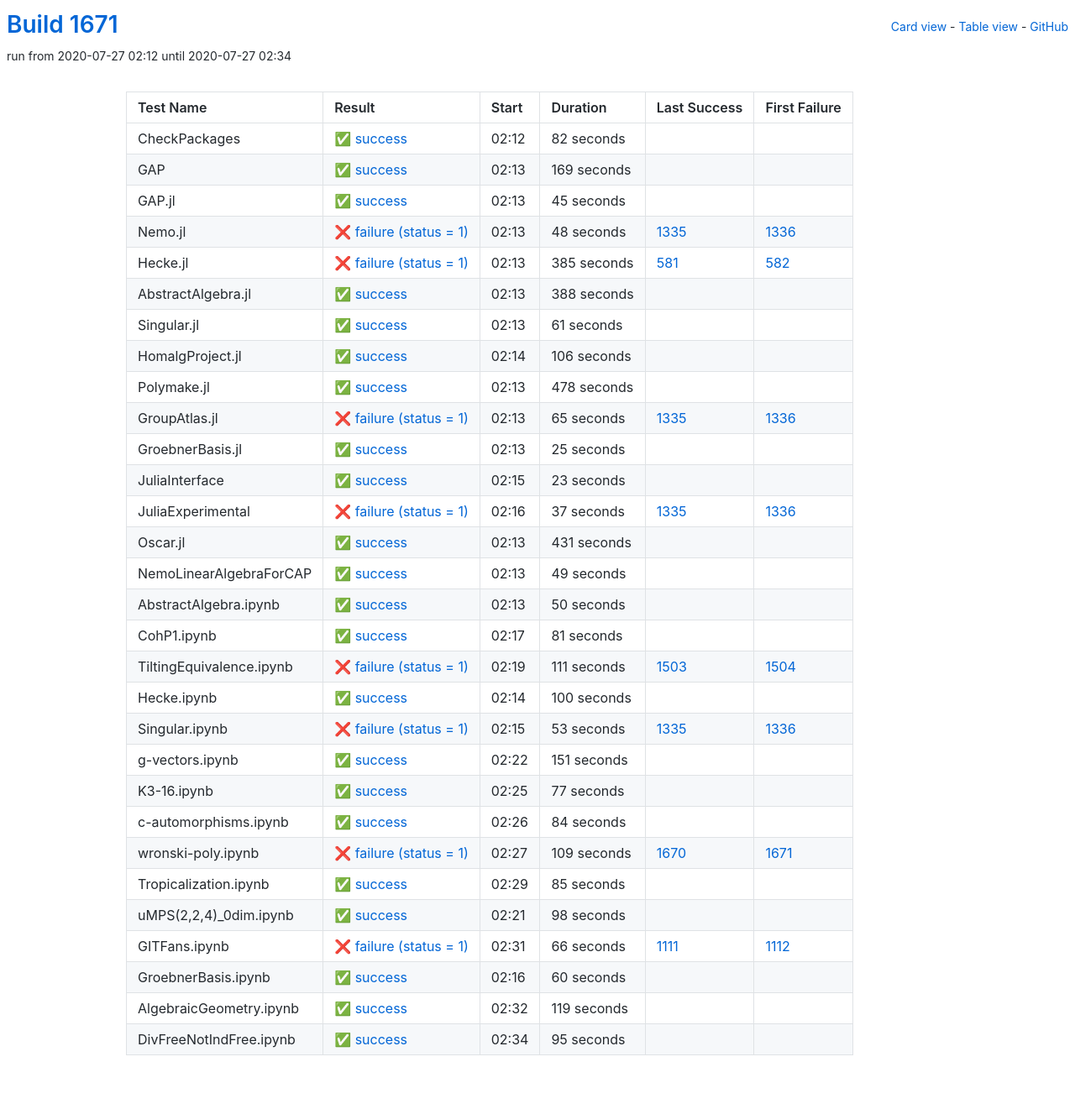
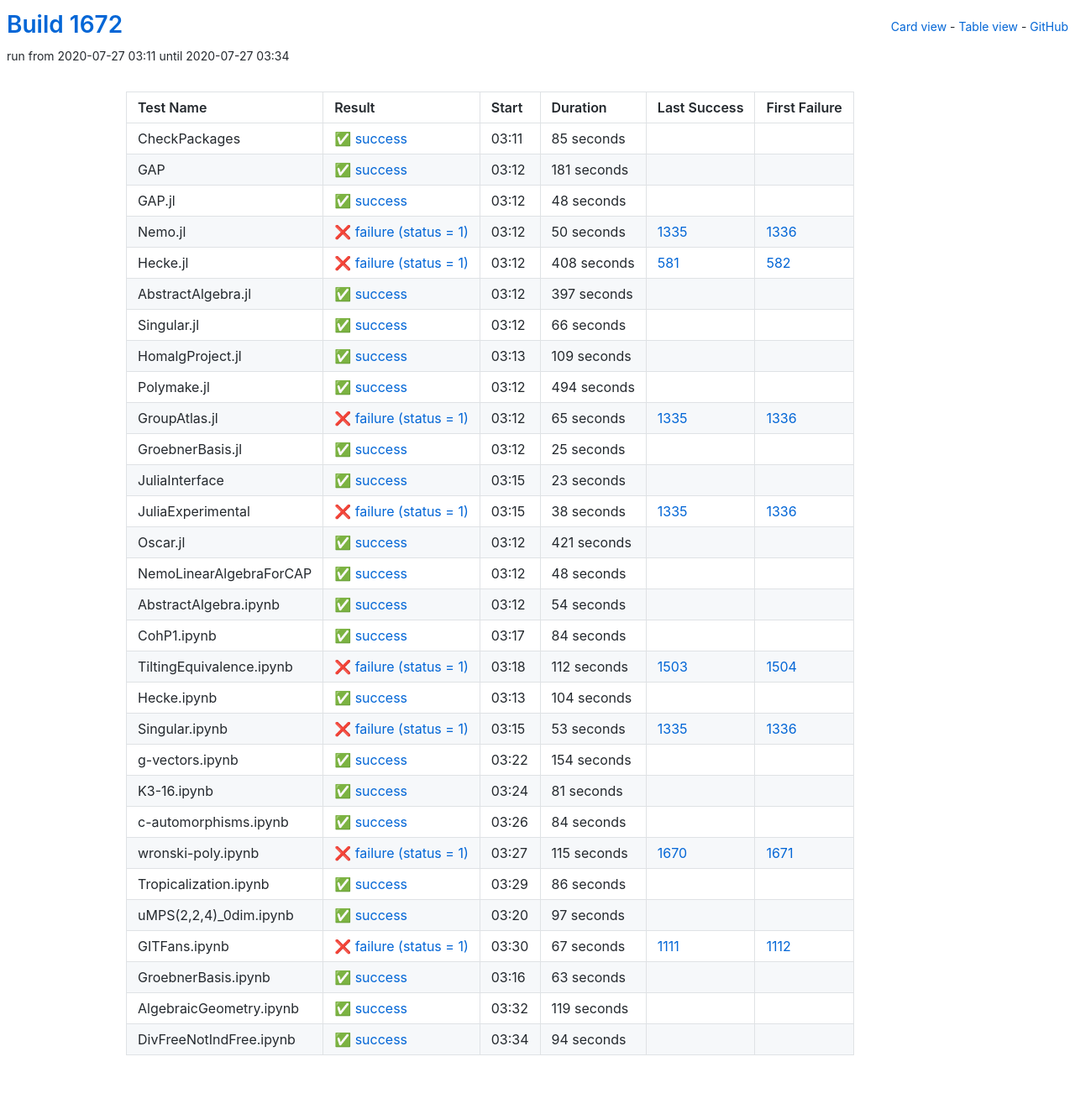
Before and after one commit to oscar-system/oscar-ci-status-1.4, a Jekyll site: the page built from table.html, in a window 1280 px wide. Shown: the whole page at 84% size. Built offline with Jekyll 4.4.1, drawn with Linux system fonts in a browser that asks for light colours.

Commit message:
Build #1672

```diff
--- a/_data/ci.yml
+++ b/_data/ci.yml
@@ -1,6 +1,6 @@
 ---
-build: 1671
-build_url: https://oscarci.mathematik.uni-kl.de/job/oscar-julia-1.4/1671/
+build: 1672
+build_url: https://oscarci.mathematik.uni-kl.de/job/oscar-julia-1.4/1672/
 job: oscar-julia-1.4
 organization: oscar-system
 repo: oscar-ci-status-1.4
@@ -8,116 +8,116 @@ repourl: https://github.com/oscar-system/oscar-ci-status-1.4
 tests:
 - name: CheckPackages
   id: checkpackages
-  log: https://oscarci.mathematik.uni-kl.de/job/oscar-julia-1.4/1671/artifact/logs/build-1671/CheckPackages.log
-  start: 2020-07-27 02:12
+  log: https://oscarci.mathematik.uni-kl.de/job/oscar-julia-1.4/1672/artifact/logs/build-1672/CheckPackages.log
+  start: 2020-07-27 03:11
   success: true
   exitcode: 0
   status: success
-  duration: 82
+  duration: 85
   last_success: false
   last_success_url:
   first_failure: false
   first_failure_url:
 - name: GAP
   id: gap
-  log: https://oscarci.mathematik.uni-kl.de/job/oscar-julia-1.4/1671/artifact/logs/build-1671/GAP.log
-  start: 2020-07-27 02:13
+  log: https://oscarci.mathematik.uni-kl.de/job/oscar-julia-1.4/1672/artifact/logs/build-1672/GAP.log
+  start: 2020-07-27 03:12
   success: true
   exitcode: 0
   status: success
-  duration: 169
+  duration: 181
   last_success: false
   last_success_url:
   first_failure: false
   first_failure_url:
 - name: GAP.jl
   id: gap-jl
-  log: https://oscarci.mathematik.uni-kl.de/job/oscar-julia-1.4/1671/artifact/logs/build-1671/GAP.jl.log
-  start: 2020-07-27 02:13
+  log: https://oscarci.mathematik.uni-kl.de/job/oscar-julia-1.4/1672/artifact/logs/build-1672/GAP.jl.log
+  start: 2020-07-27 03:12
   success: true
   exitcode: 0
   status: success
-  duration: 45
+  duration: 48
   last_success: false
   last_success_url:
   first_failure: false
   first_failure_url:
 - name: Nemo.jl
   id: nemo-jl
-  log: https://oscarci.mathematik.uni-kl.de/job/oscar-julia-1.4/1671/artifact/logs/build-1671/Nemo.jl.log
-  start: 2020-07-27 02:13
+  log: https://oscarci.mathematik.uni-kl.de/job/oscar-julia-1.4/1672/artifact/logs/build-1672/Nemo.jl.log
+  start: 2020-07-27 03:12
   success: false
   exitcode: 1
   status: failure
-  duration: 48
+  duration: 50
   last_success: 1335
   last_success_url: https://oscarci.mathematik.uni-kl.de/job/oscar-julia-1.4/1335/
   first_failure: 1336
   first_failure_url: https://oscarci.mathematik.uni-kl.de/job/oscar-julia-1.4/1336/
 - name: Hecke.jl
   id: hecke-jl
-  log: https://oscarci.mathematik.uni-kl.de/job/oscar-julia-1.4/1671/artifact/logs/build-1671/Hecke.jl.log
-  start: 2020-07-27 02:13
+  log: https://oscarci.mathematik.uni-kl.de/job/oscar-julia-1.4/1672/artifact/logs/build-1672/Hecke.jl.log
+  start: 2020-07-27 03:12
   success: false
   exitcode: 1
   status: failure
-  duration: 385
+  duration: 408
   last_success: 581
   last_success_url: https://oscarci.mathematik.uni-kl.de/job/oscar-julia-1.4/581/
   first_failure: 582
   first_failure_url: https://oscarci.mathematik.uni-kl.de/job/oscar-julia-1.4/582/
 - name: AbstractAlgebra.jl
   id: abstractalgebra-jl
-  log: https://oscarci.mathematik.uni-kl.de/job/oscar-julia-1.4/1671/artifact/logs/build-1671/AbstractAlgebra.jl.log
-  start: 2020-07-27 02:13
+  log: https://oscarci.mathematik.uni-kl.de/job/oscar-julia-1.4/1672/artifact/logs/build-1672/AbstractAlgebra.jl.log
+  start: 2020-07-27 03:12
   success: true
   exitcode: 0
   status: success
-  duration: 388
+  duration: 397
   last_success: false
   last_success_url:
   first_failure: false
   first_failure_url:
 - name: Singular.jl
   id: singular-jl
-  log: https://oscarci.mathematik.uni-kl.de/job/oscar-julia-1.4/1671/artifact/logs/build-1671/Singular.jl.log
-  start: 2020-07-27 02:13
+  log: https://oscarci.mathematik.uni-kl.de/job/oscar-julia-1.4/1672/artifact/logs/build-1672/Singular.jl.log
+  start: 2020-07-27 03:12
   success: true
   exitcode: 0
   status: success
-  duration: 61
+  duration: 66
   last_success: false
   last_success_url:
   first_failure: false
   first_failure_url:
 - name: HomalgProject.jl
   id: homalgproject-jl
-  log: https://oscarci.mathematik.uni-kl.de/job/oscar-julia-1.4/1671/artifact/logs/build-1671/HomalgProject.jl.log
-  start: 2020-07-27 02:14
+  log: https://oscarci.mathematik.uni-kl.de/job/oscar-julia-1.4/1672/artifact/logs/build-1672/HomalgProject.jl.log
+  start: 2020-07-27 03:13
   success: true
   exitcode: 0
   status: success
-  duration: 106
+  duration: 109
   last_success: false
   last_success_url:
   first_failure: false
   first_failure_url:
 - name: Polymake.jl
   id: polymake-jl
-  log: https://oscarci.mathematik.uni-kl.de/job/oscar-julia-1.4/1671/artifact/logs/build-1671/Polymake.jl.log
-  start: 2020-07-27 02:13
+  log: https://oscarci.mathematik.uni-kl.de/job/oscar-julia-1.4/1672/artifact/logs/build-1672/Polymake.jl.log
+  start: 2020-07-27 03:12
   success: true
   exitcode: 0
   status: success
-  duration: 478
+  duration: 494
   last_success: false
   last_success_url:
   first_failure: false
   first_failure_url:
 - name: GroupAtlas.jl
   id: groupatlas-jl
-  log: https://oscarci.mathematik.uni-kl.de/job/oscar-julia-1.4/1671/artifact/logs/build-1671/GroupAtlas.jl.log
-  start: 2020-07-27 02:13
+  log: https://oscarci.mathematik.uni-kl.de/job/oscar-julia-1.4/1672/artifact/logs/build-1672/GroupAtlas.jl.log
+  start: 2020-07-27 03:12
   success: false
   exitcode: 1
   status: failure
@@ -128,8 +128,8 @@ tests:
   first_failure_url: https://oscarci.mathematik.uni-kl.de/job/oscar-julia-1.4/1336/
 - name: GroebnerBasis.jl
   id: groebnerbasis-jl
-  log: https://oscarci.mathematik.uni-kl.de/job/oscar-julia-1.4/1671/artifact/logs/build-1671/GroebnerBasis.jl.log
-  start: 2020-07-27 02:13
+  log: https://oscarci.mathematik.uni-kl.de/job/oscar-julia-1.4/1672/artifact/logs/build-1672/GroebnerBasis.jl.log
+  start: 2020-07-27 03:12
   success: true
   exitcode: 0
   status: success
@@ -140,8 +140,8 @@ tests:
   first_failure_url:
 - name: JuliaInterface
   id: juliainterface
-  log: https://oscarci.mathematik.uni-kl.de/job/oscar-julia-1.4/1671/artifact/logs/build-1671/JuliaInterface.log
-  start: 2020-07-27 02:15
+  log: https://oscarci.mathematik.uni-kl.de/job/oscar-julia-1.4/1672/artifact/logs/build-1672/JuliaInterface.log
+  start: 2020-07-27 03:15
   success: true
   exitcode: 0
   status: success
@@ -152,92 +152,92 @@ tests:
   first_failure_url:
 - name: JuliaExperimental
   id: juliaexperimental
-  log: https://oscarci.mathematik.uni-kl.de/job/oscar-julia-1.4/1671/artifact/logs/build-1671/JuliaExperimental.log
-  start: 2020-07-27 02:16
+  log: https://oscarci.mathematik.uni-kl.de/job/oscar-julia-1.4/1672/artifact/logs/build-1672/JuliaExperimental.log
+  start: 2020-07-27 03:15
   success: false
   exitcode: 1
   status: failure
-  duration: 37
+  duration: 38
   last_success: 1335
   last_success_url: https://oscarci.mathematik.uni-kl.de/job/oscar-julia-1.4/1335/
   first_failure: 1336
   first_failure_url: https://oscarci.mathematik.uni-kl.de/job/oscar-julia-1.4/1336/
 - name: Oscar.jl
   id: oscar-jl
-  log: https://oscarci.mathematik.uni-kl.de/job/oscar-julia-1.4/1671/artifact/logs/build-1671/Oscar.jl.log
-  start: 2020-07-27 02:13
+  log: https://oscarci.mathematik.uni-kl.de/job/oscar-julia-1.4/1672/artifact/logs/build-1672/Oscar.jl.log
+  start: 2020-07-27 03:12
   success: true
   exitcode: 0
   status: success
-  duration: 431
+  duration: 421
   last_success: false
   last_success_url:
   first_failure: false
   first_failure_url:
 - name: NemoLinearAlgebraForCAP
   id: nemolinearalgebraforcap
-  log: https://oscarci.mathematik.uni-kl.de/job/oscar-julia-1.4/1671/artifact/logs/build-1671/NemoLinearAlgebraForCAP.log
-  start: 2020-07-27 02:13
+  log: https://oscarci.mathematik.uni-kl.de/job/oscar-julia-1.4/1672/artifact/logs/build-1672/NemoLinearAlgebraForCAP.log
+  start: 2020-07-27 03:12
   success: true
   exitcode: 0
   status: success
-  duration: 49
+  duration: 48
   last_success: false
   last_success_url:
   first_failure: false
   first_failure_url:
 - name: AbstractAlgebra.ipynb
   id: abstractalgebra-ipynb
-  log: https://oscarci.mathematik.uni-kl.de/job/oscar-julia-1.4/1671/artifact/logs/build-1671/AbstractAlgebra.ipynb.log
-  start: 2020-07-27 02:13
+  log: https://oscarci.mathematik.uni-kl.de/job/oscar-julia-1.4/1672/artifact/logs/build-1672/AbstractAlgebra.ipynb.log
+  start: 2020-07-27 03:12
   success: true
   exitcode: 0
   status: success
-  duration: 50
+  duration: 54
   last_success: false
   last_success_url:
   first_failure: false
   first_failure_url:
 - name: CohP1.ipynb
   id: cohp1-ipynb
-  log: https://oscarci.mathematik.uni-kl.de/job/oscar-julia-1.4/1671/artifact/logs/build-1671/CohP1.ipynb.log
-  start: 2020-07-27 02:17
+  log: https://oscarci.mathematik.uni-kl.de/job/oscar-julia-1.4/1672/artifact/logs/build-1672/CohP1.ipynb.log
+  start: 2020-07-27 03:17
   success: true
   exitcode: 0
   status: success
-  duration: 81
+  duration: 84
   last_success: false
   last_success_url:
   first_failure: false
   first_failure_url:
 - name: TiltingEquivalence.ipynb
   id: tiltingequivalence-ipynb
-  log: https://oscarci.mathematik.uni-kl.de/job/oscar-julia-1.4/1671/artifact/logs/build-1671/TiltingEquivalence.ipynb.log
-  start: 2020-07-27 02:19
+  log: https://oscarci.mathematik.uni-kl.de/job/oscar-julia-1.4/1672/artifact/logs/build-1672/TiltingEquivalence.ipynb.log
+  start: 2020-07-27 03:18
   success: false
   exitcode: 1
   status: failure
-  duration: 111
+  duration: 112
   last_success: 1503
   last_success_url: https://oscarci.mathematik.uni-kl.de/job/oscar-julia-1.4/1503/
   first_failure: 1504
   first_failure_url: https://oscarci.mathematik.uni-kl.de/job/oscar-julia-1.4/1504/
 - name: Hecke.ipynb
   id: hecke-ipynb
-  log: https://oscarci.mathematik.uni-kl.de/job/oscar-julia-1.4/1671/artifact/logs/build-1671/Hecke.ipynb.log
-  start: 2020-07-27 02:14
+  log: https://oscarci.mathematik.uni-kl.de/job/oscar-julia-1.4/1672/artifact/logs/build-1672/Hecke.ipynb.log
+  start: 2020-07-27 03:13
   success: true
   exitcode: 0
   status: success
-  duration: 100
+  duration: 104
   last_success: false
   last_success_url:
   first_failure: false
   first_failure_url:
 - name: Singular.ipynb
   id: singular-ipynb
-  log: https://oscarci.mathematik.uni-kl.de/job/oscar-julia-1.4/1671/artifact/logs/build-1671/Singular.ipynb.log
-  start: 2020-07-27 02:15
+  log: https://oscarci.mathematik.uni-kl.de/job/oscar-julia-1.4/1672/artifact/logs/build-1672/Singular.ipynb.log
+  start: 2020-07-27 03:15
   success: false
   exitcode: 1
   status: failure
@@ -248,32 +248,32 @@ tests:
   first_failure_url: https://oscarci.mathematik.uni-kl.de/job/oscar-julia-1.4/1336/
 - name: g-vectors.ipynb
   id: g-vectors-ipynb
-  log: https://oscarci.mathematik.uni-kl.de/job/oscar-julia-1.4/1671/artifact/logs/build-1671/g-vectors.ipynb.log
-  start: 2020-07-27 02:22
+  log: https://oscarci.mathematik.uni-kl.de/job/oscar-julia-1.4/1672/artifact/logs/build-1672/g-vectors.ipynb.log
+  start: 2020-07-27 03:22
   success: true
   exitcode: 0
   status: success
-  duration: 151
+  duration: 154
   last_success: false
   last_success_url:
   first_failure: false
   first_failure_url:
 - name: K3-16.ipynb
   id: k3-16-ipynb
-  log: https://oscarci.mathematik.uni-kl.de/job/oscar-julia-1.4/1671/artifact/logs/build-1671/K3-16.ipynb.log
-  start: 2020-07-27 02:25
+  log: https://oscarci.mathematik.uni-kl.de/job/oscar-julia-1.4/1672/artifact/logs/build-1672/K3-16.ipynb.log
+  start: 2020-07-27 03:24
   success: true
   exitcode: 0
   status: success
-  duration: 77
+  duration: 81
   last_success: false
   last_success_url:
   first_failure: false
   first_failure_url:
 - name: c-automorphisms.ipynb
   id: c-automorphisms-ipynb
-  log: https://oscarci.mathematik.uni-kl.de/job/oscar-julia-1.4/1671/artifact/logs/build-1671/c-automorphisms.ipynb.log
-  start: 2020-07-27 02:26
+  log: https://oscarci.mathematik.uni-kl.de/job/oscar-julia-1.4/1672/artifact/logs/build-1672/c-automorphisms.ipynb.log
+  start: 2020-07-27 03:26
   success: true
   exitcode: 0
   status: success
@@ -284,68 +284,68 @@ tests:
   first_failure_url:
 - name: wronski-poly.ipynb
   id: wronski-poly-ipynb
-  log: https://oscarci.mathematik.uni-kl.de/job/oscar-julia-1.4/1671/artifact/logs/build-1671/wronski-poly.ipynb.log
-  start: 2020-07-27 02:27
+  log: https://oscarci.mathematik.uni-kl.de/job/oscar-julia-1.4/1672/artifact/logs/build-1672/wronski-poly.ipynb.log
+  start: 2020-07-27 03:27
   success: false
   exitcode: 1
   status: failure
-  duration: 109
+  duration: 115
   last_success: 1670
   last_success_url: https://oscarci.mathematik.uni-kl.de/job/oscar-julia-1.4/1670/
   first_failure: 1671
   first_failure_url: https://oscarci.mathematik.uni-kl.de/job/oscar-julia-1.4/1671/
 - name: Tropicalization.ipynb
   id: tropicalization-ipynb
-  log: https://oscarci.mathematik.uni-kl.de/job/oscar-julia-1.4/1671/artifact/logs/build-1671/Tropicalization.ipynb.log
-  start: 2020-07-27 02:29
+  log: https://oscarci.mathematik.uni-kl.de/job/oscar-julia-1.4/1672/artifact/logs/build-1672/Tropicalization.ipynb.log
+  start: 2020-07-27 03:29
   success: true
   exitcode: 0
   status: success
-  duration: 85
+  duration: 86
   last_success: false
   last_success_url:
   first_failure: false
   first_failure_url:
 - name: uMPS(2,2,4)_0dim.ipynb
   id: umps-2-2-4-0dim-ipynb
-  log: https://oscarci.mathematik.uni-kl.de/job/oscar-julia-1.4/1671/artifact/logs/build-1671/uMPS-2-2-4-_0dim.ipynb.log
-  start: 2020-07-27 02:21
+  log: https://oscarci.mathematik.uni-kl.de/job/oscar-julia-1.4/1672/artifact/logs/build-1672/uMPS-2-2-4-_0dim.ipynb.log
+  start: 2020-07-27 03:20
   success: true
   exitcode: 0
   status: success
-  duration: 98
+  duration: 97
   last_success: false
   last_success_url:
   first_failure: false
   first_failure_url:
 - name: GITFans.ipynb
   id: gitfans-ipynb
-  log: https://oscarci.mathematik.uni-kl.de/job/oscar-julia-1.4/1671/artifact/logs/build-1671/GITFans.ipynb.log
-  start: 2020-07-27 02:31
+  log: https://oscarci.mathematik.uni-kl.de/job/oscar-julia-1.4/1672/artifact/logs/build-1672/GITFans.ipynb.log
+  start: 2020-07-27 03:30
   success: false
   exitcode: 1
   status: failure
-  duration: 66
+  duration: 67
   last_success: 1111
   last_success_url: https://oscarci.mathematik.uni-kl.de/job/oscar-julia-1.4/1111/
   first_failure: 1112
   first_failure_url: https://oscarci.mathematik.uni-kl.de/job/oscar-julia-1.4/1112/
 - name: GroebnerBasis.ipynb
   id: groebnerbasis-ipynb
-  log: https://oscarci.mathematik.uni-kl.de/job/oscar-julia-1.4/1671/artifact/logs/build-1671/GroebnerBasis.ipynb.log
-  start: 2020-07-27 02:16
+  log: https://oscarci.mathematik.uni-kl.de/job/oscar-julia-1.4/1672/artifact/logs/build-1672/GroebnerBasis.ipynb.log
+  start: 2020-07-27 03:16
   success: true
   exitcode: 0
   status: success
-  duration: 60
+  duration: 63
   last_success: false
   last_success_url:
   first_failure: false
   first_failure_url:
 - name: AlgebraicGeometry.ipynb
   id: algebraicgeometry-ipynb
-  log: https://oscarci.mathematik.uni-kl.de/job/oscar-julia-1.4/1671/artifact/logs/build-1671/AlgebraicGeometry.ipynb.log
-  start: 2020-07-27 02:32
+  log: https://oscarci.mathematik.uni-kl.de/job/oscar-julia-1.4/1672/artifact/logs/build-1672/AlgebraicGeometry.ipynb.log
+  start: 2020-07-27 03:32
   success: true
   exitcode: 0
   status: success
@@ -356,12 +356,12 @@ tests:
   first_failure_url:
 - name: DivFreeNotIndFree.ipynb
   id: divfreenotindfree-ipynb
-  log: https://oscarci.mathematik.uni-kl.de/job/oscar-julia-1.4/1671/artifact/logs/build-1671/DivFreeNotIndFree.ipynb.log
-  start: 2020-07-27 02:34
+  log: https://oscarci.mathematik.uni-kl.de/job/oscar-julia-1.4/1672/artifact/logs/build-1672/DivFreeNotIndFree.ipynb.log
+  start: 2020-07-27 03:34
   success: true
   exitcode: 0
   status: success
-  duration: 95
+  duration: 94
   last_success: false
   last_success_url:
   first_failure: false
```
Also changed, not shown: README.md.
